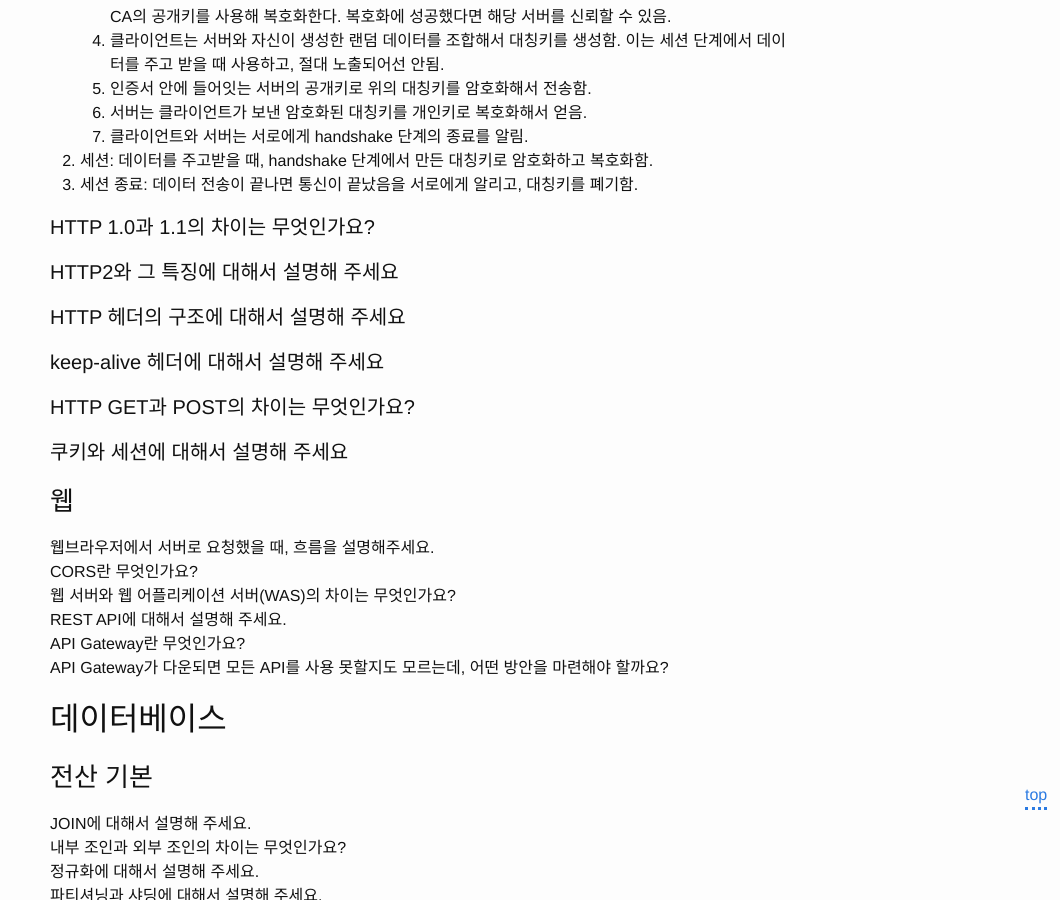
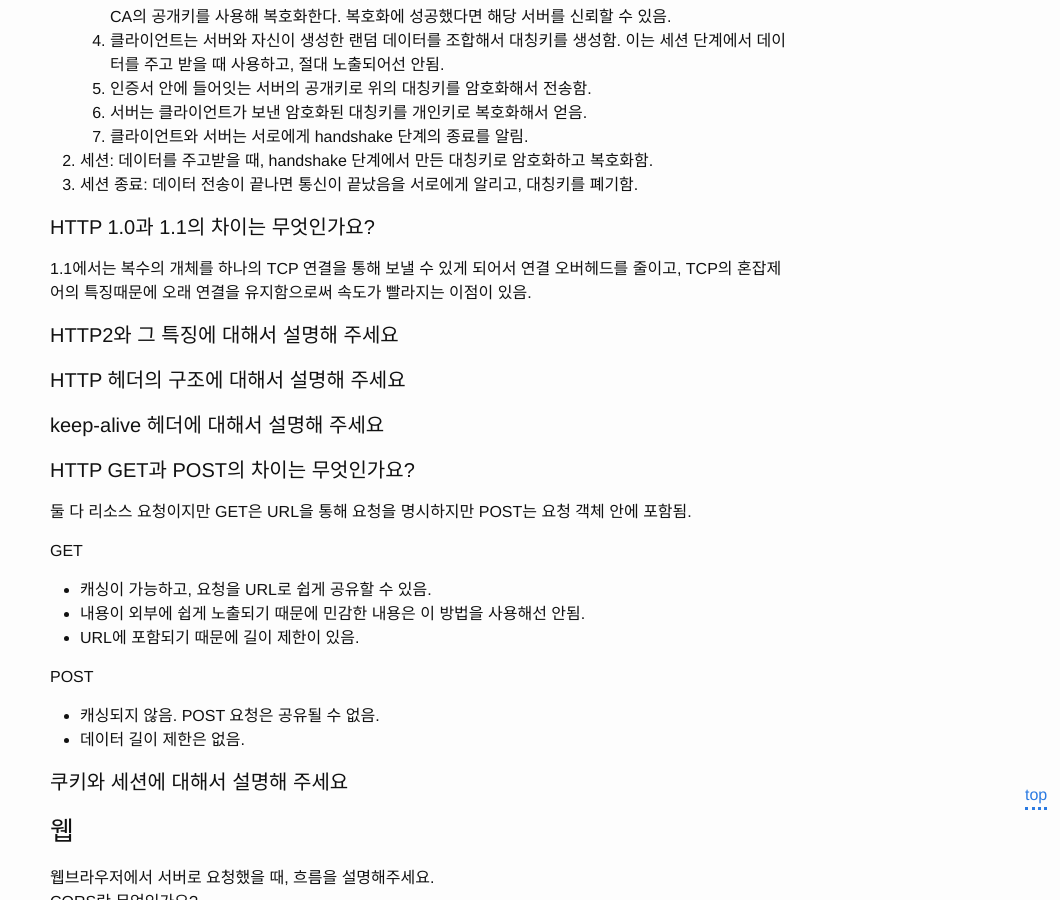
Before and after one commit to WraithKim/blog, a Jekyll site: the page built from _posts/2021-05-20-tech-interview-with-rage.md, in a window 1280 px wide and 900 px high, scrolled down 8635 px. Shown: the whole window, without its empty margins (220-1280 px from the left). Built offline with Jekyll 4.4.1, drawn with Linux system fonts in a browser that asks for light colours.

Commit message:
HTTP 1.1, GETPOST 비교 추가

```diff
--- a/_posts/2021-05-20-tech-interview-with-rage.md
+++ b/_posts/2021-05-20-tech-interview-with-rage.md
@@ -337,6 +337,8 @@ HTTPS는 HTTP와 TCP 사이에 암호화 프로토콜인 SSL/TLS로 HTTP 메세
 
 #### HTTP 1.0과 1.1의 차이는 무엇인가요?
 
+1.1에서는 복수의 개체를 하나의 TCP 연결을 통해 보낼 수 있게 되어서 연결 오버헤드를 줄이고, TCP의 혼잡제어의 특징때문에 오래 연결을 유지함으로써 속도가 빨라지는 이점이 있음.
+
 #### HTTP2와 그 특징에 대해서 설명해 주세요
 
 #### HTTP 헤더의 구조에 대해서 설명해 주세요
@@ -344,6 +346,19 @@ HTTPS는 HTTP와 TCP 사이에 암호화 프로토콜인 SSL/TLS로 HTTP 메세
 #### keep-alive 헤더에 대해서 설명해 주세요
 
 #### HTTP GET과 POST의 차이는 무엇인가요?
+
+둘 다 리소스 요청이지만 GET은 URL을 통해 요청을 명시하지만 POST는 요청 객체 안에 포함됨.
+
+GET
+
+* 캐싱이 가능하고, 요청을 URL로 쉽게 공유할 수 있음.
+* 내용이 외부에 쉽게 노출되기 때문에 민감한 내용은 이 방법을 사용해선 안됨.
+* URL에 포함되기 때문에 길이 제한이 있음.
+
+POST
+
+* 캐싱되지 않음. POST 요청은 공유될 수 없음.
+* 데이터 길이 제한은 없음.
 
 #### 쿠키와 세션에 대해서 설명해 주세요
 
```
Also changed, not shown: other parts of _posts/2021-05-20-tech-interview-with-rage.md (+1 -0 lines).
